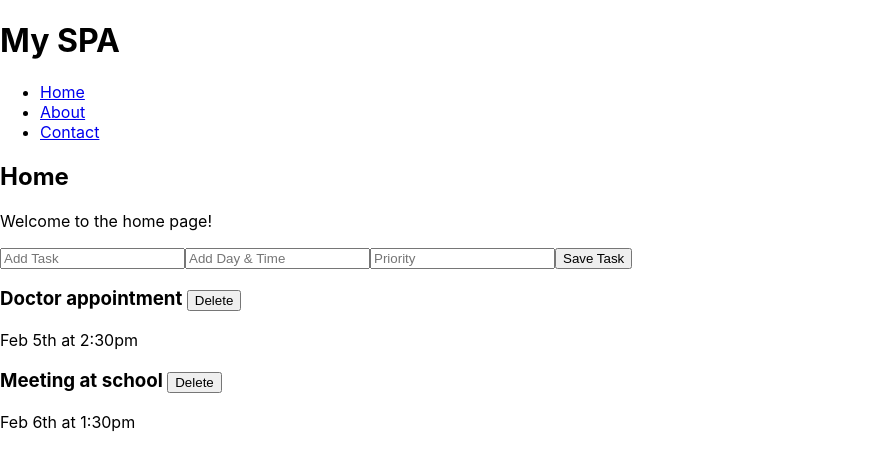
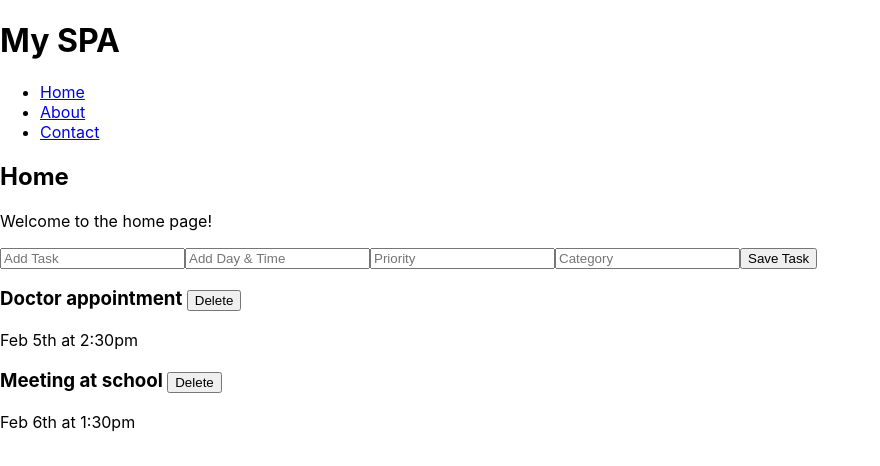
Before and after one commit to ave-se/spa-website-project, a React (Create React App) app: page / in a window 1280 px wide. Shown: the top 466 px of the page, without its empty margins (0-880 px from the left). Built offline with nearby package versions, Linux system fonts and the light colour scheme.

Commit message:
New state variable for category and a new input field to the form

```diff
--- a/src/components/AddTaskForm.js
+++ b/src/components/AddTaskForm.js
@@ -5,6 +5,7 @@ function AddTaskForm({ onAdd }) {
   const [text, setText] = React.useState('');
   const [day, setDay] = React.useState('');
   const [priority, setPriority] = React.useState('');
+  const [category, setCategory] = React.useState('');
 
   const onSubmit = (e) => {
     e.preventDefault();
@@ -14,11 +15,12 @@ function AddTaskForm({ onAdd }) {
       return;
     }
 
-    onAdd({ text, day, priority });
+    onAdd({ text, day, priority, category });
 
     setText('');
     setDay('');
     setPriority('');
+    setCategory('');
   };
 
   return (
@@ -41,6 +43,12 @@ function AddTaskForm({ onAdd }) {
         value={priority}
         onChange={(e) => setPriority(e.target.value)}
       />
+      <input
+        type="text"
+        placeholder="Category"
+        value={category}
+        onChange={(e) => setCategory(e.target.value)}
+      />
       <input type="submit" value="Save Task" />
     </form>
   );
```
